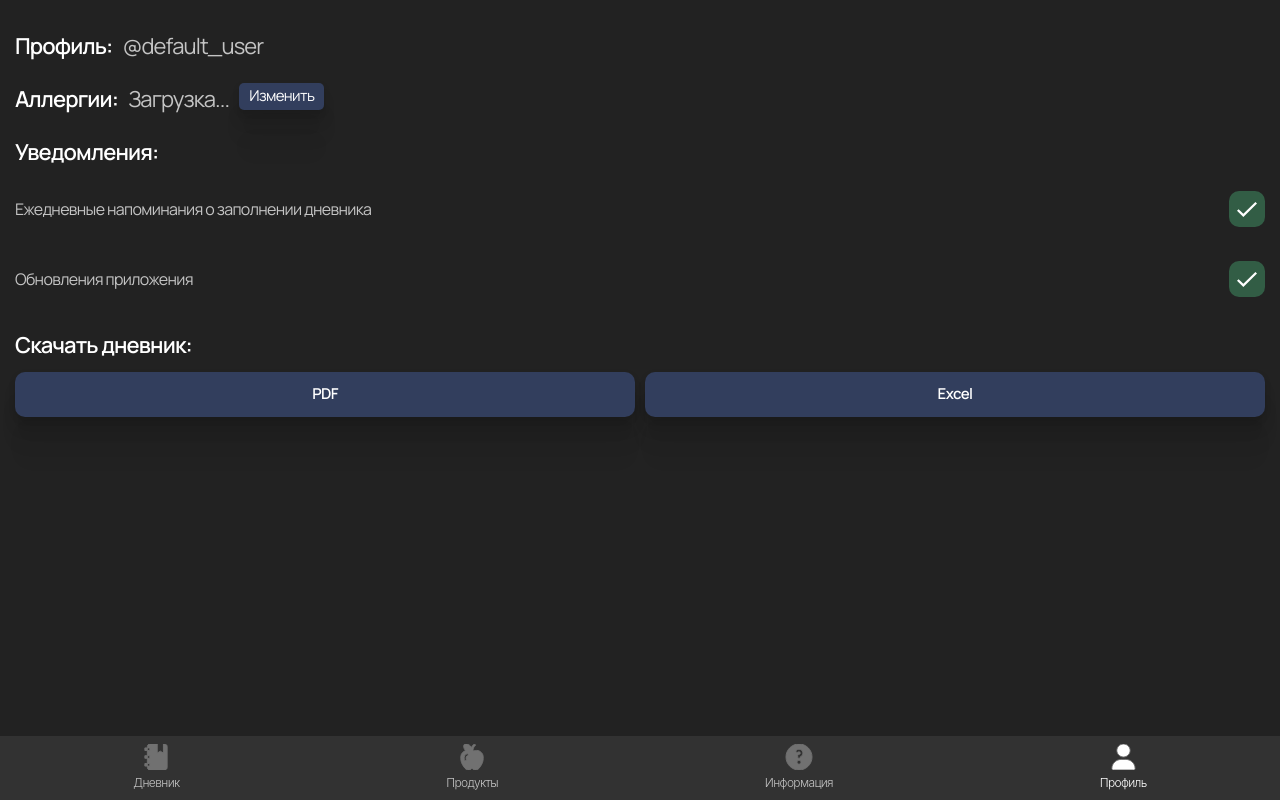
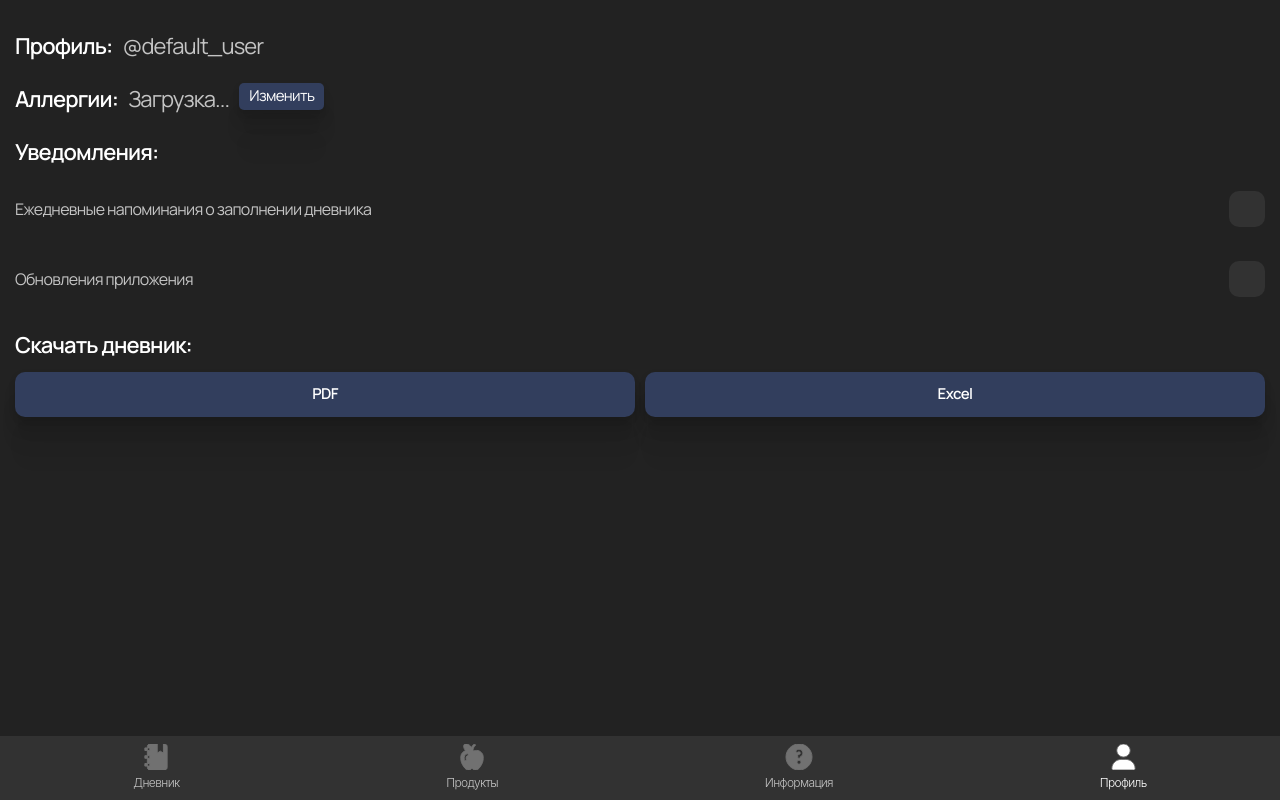
Before and after one commit to ahamkara-Nh/frontend, a React (Vite) app: page /profile in a window 1280 px wide. Built offline with nearby package versions, Linux system fonts and the light colour scheme.

Commit message:
notification setting ready

```diff
--- a/src/screens/Profile/ProfileScreen.css
+++ b/src/screens/Profile/ProfileScreen.css
@@ -80,11 +80,22 @@
 .notification-toggle {
     width: 36px;
     height: 36px;
-    background: #325D45;
+    background: #323232;
     border-radius: 10px;
     display: flex;
     align-items: center;
     justify-content: center;
+    cursor: pointer;
+    transition: background-color 0.2s ease;
+}
+
+.notification-toggle.checked {
+    background: #325D45;
+}
+
+.notification-toggle.updating {
+    opacity: 0.7;
+    cursor: not-allowed;
 }
 
 .check-icon {
--- a/src/screens/Profile/ProfileScreen.jsx
+++ b/src/screens/Profile/ProfileScreen.jsx
@@ -17,6 +17,11 @@ const ProfileScreen = () => {
     const [currentAllergies, setCurrentAllergies] = useState([]);
     const [loading, setLoading] = useState(true);
     const [error, setError] = useState(null);
+    const [preferences, setPreferences] = useState({
+        daily_reminders: 0,
+        update_notifications: 0
+    });
+    const [updatingNotification, setUpdatingNotification] = useState(null);
 
     // Get Telegram user data
     const telegramUser = window.Telegram?.WebApp?.initDataUnsafe?.user;
@@ -28,7 +33,7 @@ const ProfileScreen = () => {
     // Display format: @username if available, otherwise "First Last" or just "First" if no last name
     const displayName = username ? `@${username}` : firstName ? `${firstName}${lastName ? ` ${lastName}` : ''}` : 'default_user';
 
-    const fetchAllergies = async () => {
+    const fetchUserPreferences = async () => {
         if (!telegramId) return;
 
         try {
@@ -37,29 +42,33 @@ const ProfileScreen = () => {
             const response = await fetch(`/users/${telegramId}/preferences`);
 
             if (!response.ok) {
-                throw new Error('Failed to fetch allergies');
+                throw new Error('Failed to fetch preferences');
             }
 
             const data = await response.json();
-            const preferences = data.preferences;
+            const userPreferences = data.preferences;
 
             // Convert preferences back to allergy names
             const allergies = Object.entries(ALLERGY_MAP)
-                .filter(([_, key]) => preferences[key])
+                .filter(([_, key]) => userPreferences[key])
                 .map(([name]) => name);
 
             setCurrentAllergies(allergies);
+            setPreferences({
+                daily_reminders: userPreferences.daily_reminders,
+                update_notifications: userPreferences.update_notifications
+            });
         } catch (err) {
-            console.error('Error fetching allergies:', err);
-            setError('Failed to load allergies');
+            console.error('Error fetching preferences:', err);
+            setError('Failed to load preferences');
         } finally {
             setLoading(false);
         }
     };
 
-    // Fetch current allergies
+    // Fetch user preferences
     useEffect(() => {
-        fetchAllergies();
+        fetchUserPreferences();
     }, [telegramId]);
 
     const handleEditAllergies = () => {
@@ -69,7 +78,40 @@ const ProfileScreen = () => {
     const handleCloseAllergyMenu = () => {
         setIsAllergyMenuOpen(false);
         // Refresh allergies when menu closes
-        fetchAllergies();
+        fetchUserPreferences();
+    };
+
+    const toggleNotification = async (type) => {
+        if (!telegramId) return;
+
+        try {
+            setUpdatingNotification(type);
+
+            // Create updated preferences object with the toggled value
+            const updatedPreferences = { ...preferences };
+            updatedPreferences[type] = preferences[type] === 1 ? 0 : 1;
+
+            const response = await fetch(`/users/${telegramId}/preferences`, {
+                method: 'PUT',
+                headers: {
+                    'Content-Type': 'application/json'
+                },
+                body: JSON.stringify(updatedPreferences)
+            });
+
+            if (!response.ok) {
+                throw new Error(`Failed to update ${type}`);
+            }
+
+            // Update local state with the new values
+            setPreferences(updatedPreferences);
+        } catch (err) {
+            console.error(`Error updating ${type}:`, err);
+            // Revert to previous state if there's an error
+            fetchUserPreferences();
+        } finally {
+            setUpdatingNotification(null);
+        }
     };
 
     return (
@@ -96,14 +138,24 @@ const ProfileScreen = () => {
                     <span className="heading">Уведомления:</span>
                     <div className="notification-row">
                         <span className="notification-text">Ежедневные напоминания о заполнении дневника</span>
-                        <div className="notification-toggle checked">
-                            <img src="/icons/check-icon.svg" alt="Включено" className="check-icon" />
+                        <div
+                            className={`notification-toggle ${preferences.daily_reminders === 1 ? 'checked' : ''} ${updatingNotification === 'daily_reminders' ? 'updating' : ''}`}
+                            onClick={() => updatingNotification === null && toggleNotification('daily_reminders')}
+                        >
+                            {preferences.daily_reminders === 1 && (
+                                <img src="/icons/check-icon.svg" alt="Включено" className="check-icon" />
+                            )}
                         </div>
                     </div>
                     <div className="notification-row">
                         <span className="notification-text">Обновления приложения</span>
-                        <div className="notification-toggle checked">
-                            <img src="/icons/check-icon.svg" alt="Включено" className="check-icon" />
+                        <div
+                            className={`notification-toggle ${preferences.update_notifications === 1 ? 'checked' : ''} ${updatingNotification === 'update_notifications' ? 'updating' : ''}`}
+                            onClick={() => updatingNotification === null && toggleNotification('update_notifications')}
+                        >
+                            {preferences.update_notifications === 1 && (
+                                <img src="/icons/check-icon.svg" alt="Включено" className="check-icon" />
+                            )}
                         </div>
                     </div>
                 </div>
```
